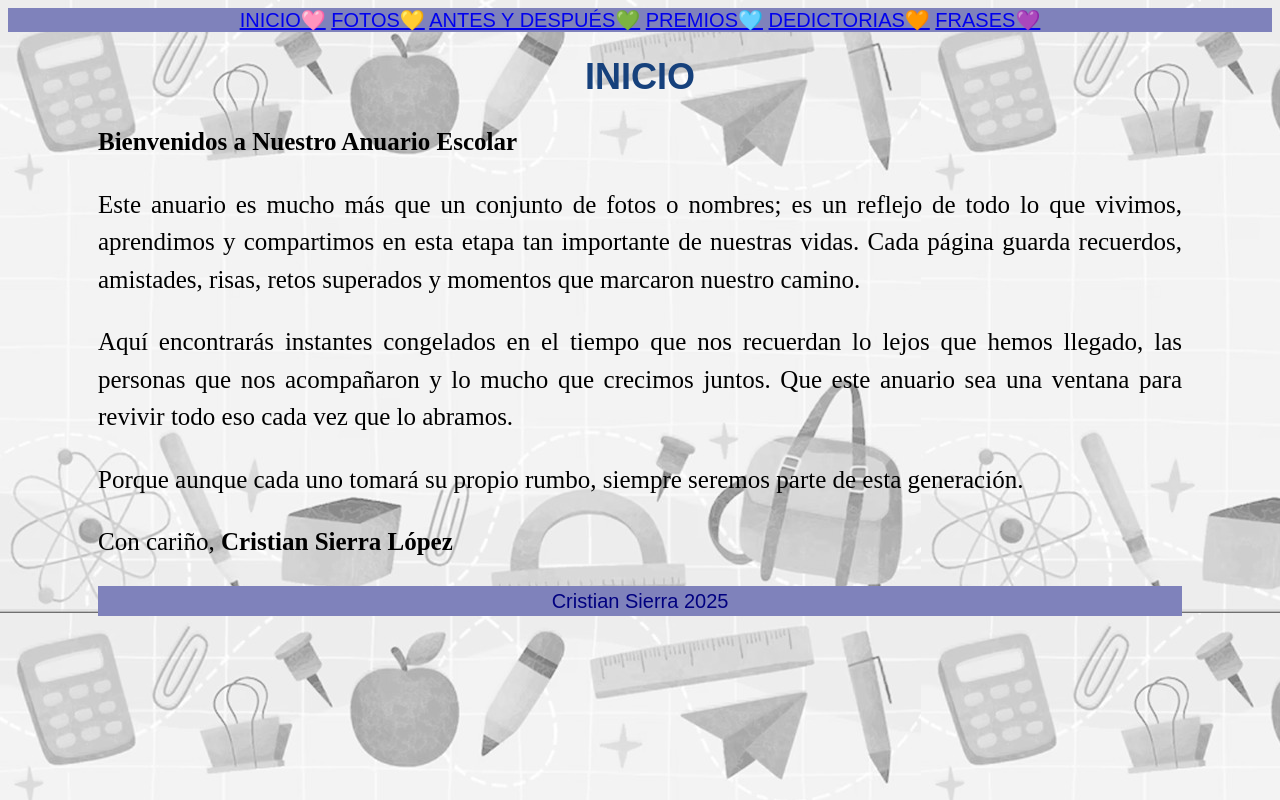
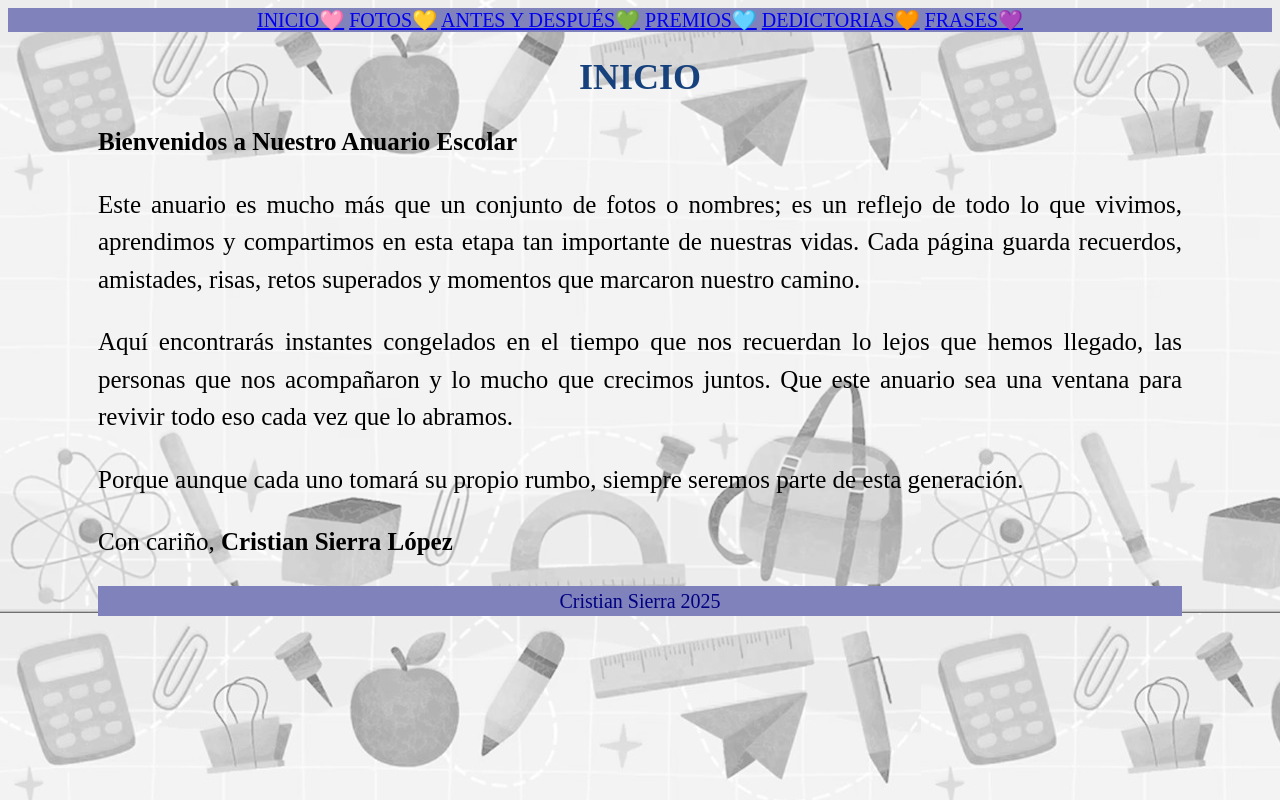
Before and after one commit to CrisSierra28/AnuarioTics, a plain HTML site: page index.html in a window 1280 px wide. Drawn offline with Linux system fonts and the light colour scheme.

Commit message:
Add files via upload

```diff
--- a/hojadeestilo.css
+++ b/hojadeestilo.css
@@ -1,19 +1,19 @@
 #sup{
 	background-color: #7F82BB;
 	font-size: 20;
-	font-family: arial;
+	font-family: Broadway;
 	text-align: center;
 }
 
 #titulo{
 	font-size: 36;
-	font-family: arial;
+	font-family: Bodony MT Black;
 	text-align: center;
 	color: #16417C;
 }
 #pie{
 	font-size: 20;
-	font-family: arial;
+	font-family: Broadway;
 	text-align: center;
 	background-color: #7F82BB;
 	color: navy;
```
